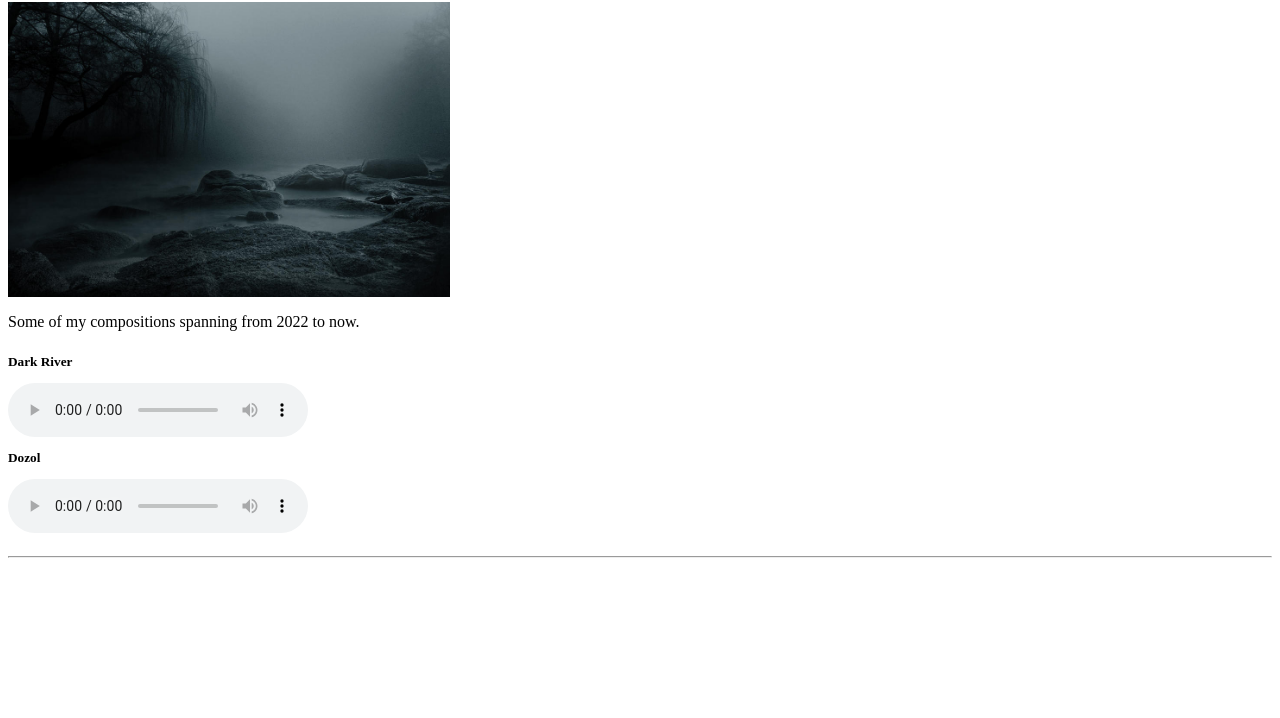
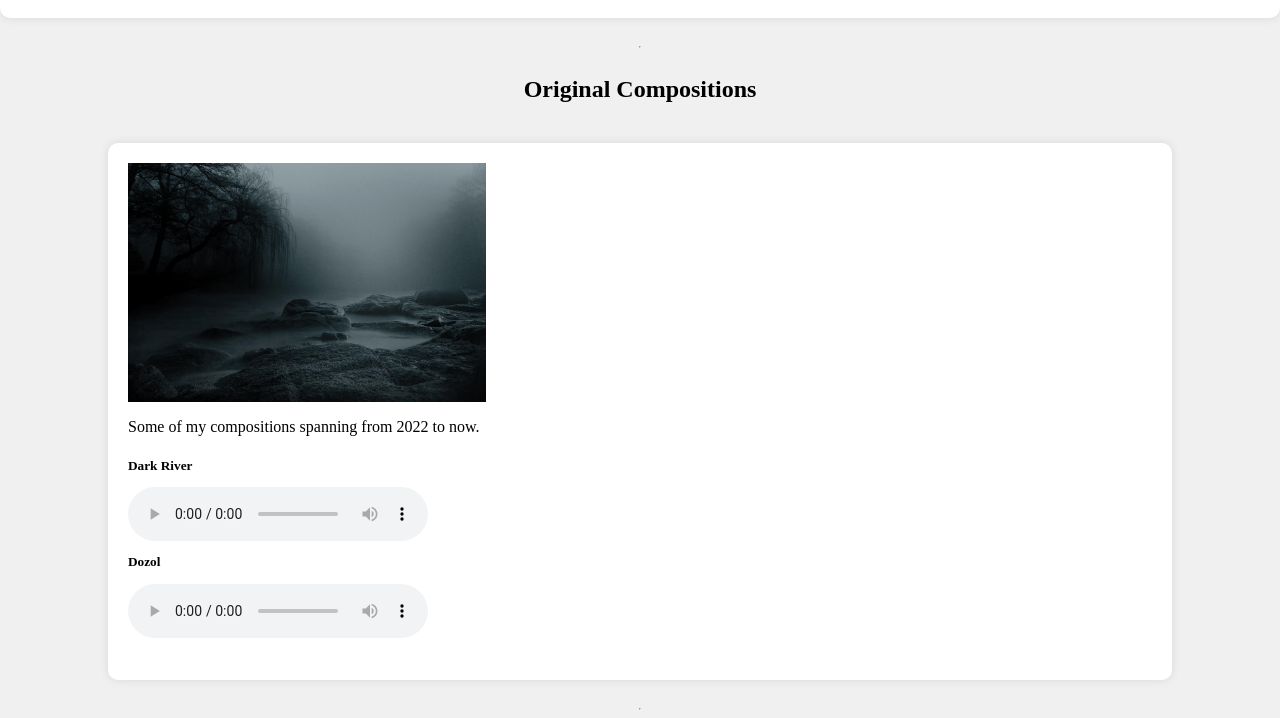
Before and after one commit to githubuser1320932/My-Website, a plain HTML site: page site.html in a window 1280 px wide. Shown: the part 740-1458 px from the top of the page. Before the commit the page ends 1306 px from the top, so only its background shows below. Drawn offline with Linux system fonts and the light colour scheme.

Commit message:
Add files via upload

```diff
--- a/site.html
+++ b/site.html
@@ -1,9 +1,33 @@
-<html>
 <head>
-
+    <meta charset="UTF-8">
+    <meta name="viewport" content="width=device-width, initial-scale=1.0">
     <title>Kenneth's Music Collection</title>
+    <style>
+        body {
+            text-align: center;
+            background-color: #f0f0f0;
+            margin: 0;
+            padding: 0;
+            display: flex;
+            flex-direction: column;
+            justify-content: center;
+            align-items: center;
+            min-height: 100vh;
+        }
+         header {
+            text-align: center;
+        }
+        .body {
+            display: inline-block;
+            text-align: left;
+            background-color: white;
+            padding: 20px;
+            border-radius: 10px;
+            box-shadow: 0 0 10px rgba(0, 0, 0, 0.1);
+            margin: 20px 0;
+        }
+    </style>
 </head>
-
 <body>
     <h1>Kenneth's Music Collection</h1>
     <hr />
@@ -15,36 +39,26 @@
         <p>Music that I tried singing recently.</p>
         <h5>
             <p>Kikuo - Aishite Aishite Aishite (Cover)</p>
-					<audio controls src="aishite.wav">
-					</audio>
-
+            <audio controls src="aishite.wav"></audio>
             <p>P-Maru - Shiru vu Purejidento (Cover)</p>
-					<audio controls src="president.mp3">
-				<p></p>
-				<p></p>
-				<p></p>
+            <audio controls src="president.mp3"></audio>
         </h5>
     </div>
     <hr />
     <div id="header">
         <h2>Original Compositions</h2>
     </div>
-		<div>
+    <div class="body">
         <img src="Dark River.jpg" width="35%" alt="Juniper plays in Stockton"/>
         <br/>
         <div>
-				<p>Some of my compositions spanning from 2022 to now. <br/>
+            <p>Some of my compositions spanning from 2022 to now.</p>
         </div>
-
         <h5>
-		<div id="body">
             <p>Dark River</p>
-				<audio controls src="Dark River.mp3">
-					</audio>
+            <audio controls src="Dark River.mp3"></audio>
             <p>Dozol</p>
-				<audio controls src="Dozol.m4a">
-					</audio>
-			<p></p>
+            <audio controls src="Dozol.m4a"></audio>
         </h5>
     </div>
     <hr />
```
Lines whose indentation alone changed are shown as unchanged.
